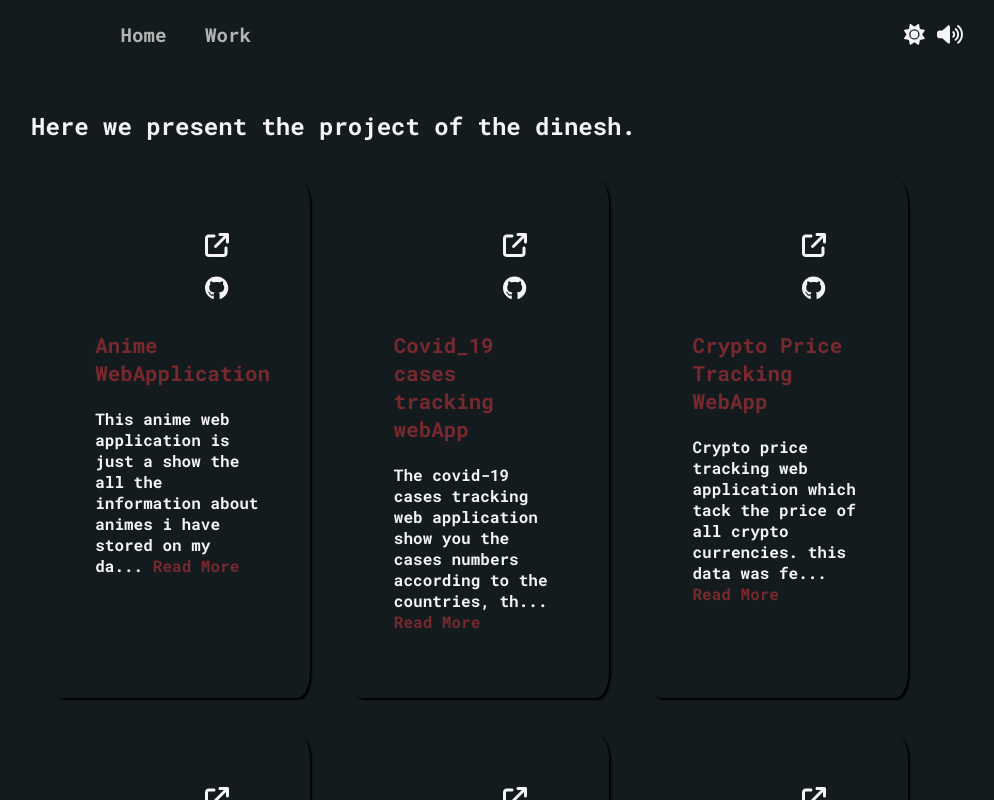
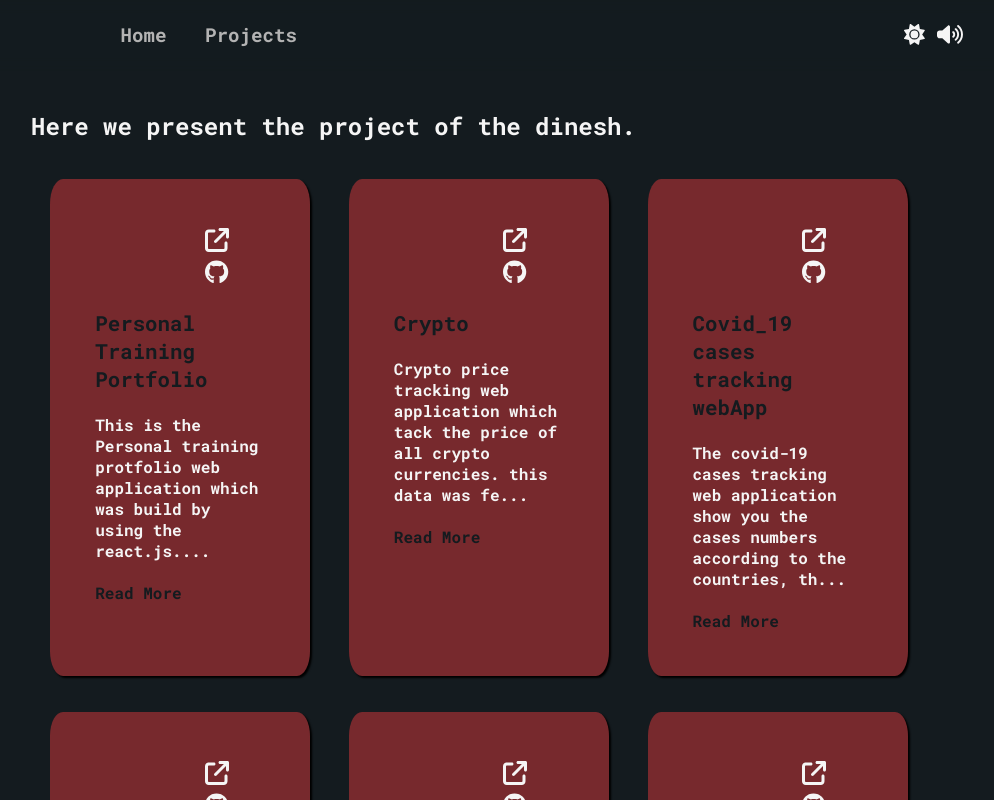
Before and after one commit to dineshnikhil/dineshnikhil.github.io, a React (Create React App) app: page /projects in a window 1280 px wide. Shown: the top 800 px of the page, without its empty margins (161-1155 px from the left). Built offline with nearby package versions, Linux system fonts and the light colour scheme.

Commit message:
completed the navigation part of the project cards

```diff
--- a/src/components/nav/Nav.jsx
+++ b/src/components/nav/Nav.jsx
@@ -75,7 +75,7 @@ function Nav() {
 					to="/projects"
 					onClick={soundOffHandler}
 				>
-					Work
+					Projects
 				</NavLink>
 			</div>
 			<div className={classes.setting}>
--- a/src/components/projects/ProjectCard.jsx
+++ b/src/components/projects/ProjectCard.jsx
@@ -10,23 +10,25 @@ function ProjectCard(props) {
 	return (
 		<div className={classes.project_card_div}>
 			<div className={classes.project_links_div}>
-				<button>
+				<a href={props.obj.url} className={classes.link_button} target="_blank">
 					<FontAwesomeIcon icon={faArrowUpRightFromSquare} />
-				</button>
-				<button>
+				</a>
+				<a
+					href={props.obj.codeUrl}
+					className={classes.link_button}
+					target="_blank"
+				>
 					<FontAwesomeIcon icon={faGithub} />
-				</button>
+				</a>
 			</div>
 			<h3>{props.obj.name}</h3>
-			<h4>
-				{props.obj.info.slice(0, 101)}...{' '}
+			<h4>{props.obj.info.slice(0, 101)}... </h4>
 			<NavLink
 				to={'/projectInfo/' + props.obj.id}
 				className={classes.navLink_read_more}
 			>
 				<span className={classes.read_more_link}>Read More</span>
 			</NavLink>
-			</h4>
 		</div>
 	);
 }
--- a/src/components/projects/ProjectCard.module.css
+++ b/src/components/projects/ProjectCard.module.css
@@ -1,5 +1,5 @@
 .project_card_div {
-	/* background-color: var(--secondary-color); */
+	background-color: var(--secondary-color);
 	border-radius: 5%;
 	box-shadow: 2px 2px 2px black;
 
@@ -13,13 +13,14 @@
 }
 
 .project_card_div h3 {
-	color: var(--secondary-color);
-	font-weight: bold;
+	color: var(--bg-color);
+	font-weight: 800;
 	font-size: 1.3rem;
 }
 
 .read_more_link {
-	color: var(--secondary-color);
+	color: var(--bg-color);
+	font-weight: bold;
 	text-decoration: none;
 }
 
@@ -32,12 +33,16 @@
 	text-decoration: none;
 }
 
+.navLink_read_more:hover {
+	color: #d33a3a;
+}
+
 .project_links_div {
 	/* align-items: right; */
 	padding-left: 60%;
 }
 
-.project_card_div button {
+.link_button {
 	/* width: 100%; */
 	text-align: center;
 	font-size: 1.5rem;
@@ -51,9 +56,9 @@
 	align-items: right;
 }
 
-.project_card_div button:hover {
+.link_button:hover {
 	background-color: transparent;
-	color: #d33a3a;
+	color: var(--bg-color);
 	cursor: pointer;
 }
 
--- a/src/components/projects/ProjectFullInfo.jsx
+++ b/src/components/projects/ProjectFullInfo.jsx
@@ -12,14 +12,22 @@ function ProjectFullInfo() {
 	return (
 		<div className={classes.project_info_div}>
 			<h1>{projectsData[param.id - 1].name}</h1>
-            <div className={classes.action_btns_div}>
-            <button>
-				visit site <FontAwesomeIcon icon={faArrowUpRightFromSquare} />
-			</button>
-			<button>
-				view code <FontAwesomeIcon icon={faGithub} />
-			</button>
-            </div>
+			<div className={classes.action_btns_div}>
+				<a
+					href={projectsData[param.id - 1].url}
+					className={classes.action_btn}
+					target="_blank"
+				>
+					visit site <FontAwesomeIcon icon={faArrowUpRightFromSquare} />
+				</a>
+				<a
+					href={projectsData[param.id - 1].codeUrl}
+					className={classes.action_btn}
+					target="_blank"
+				>
+					view code <FontAwesomeIcon icon={faGithub} />
+				</a>
+			</div>
 			<p>{projectsData[param.id - 1].info}</p>
 		</div>
 	);
--- a/src/components/projects/ProjectFullInfo.module.css
+++ b/src/components/projects/ProjectFullInfo.module.css
@@ -8,20 +8,21 @@
 	width: 50%;
 }
 
-.project_info_div button {
+.action_btn {
 	width: 30%;
 	text-align: center;
 	font-size: 1rem;
 	border: none;
-	border-radius: 5%;
+	border-radius: 1rem;
 	margin-right: 4%;
 	padding: 2.5% 0;
 
 	background-color: var(--social-bg-color);
 	color: var(--social-link-color);
+	text-decoration: none;
 }
 
-.project_info_div button:hover {
+.action_btn:hover {
 	background-color: var(--social-link-color);
 	color: #d33a3a;
 	cursor: pointer;
--- a/src/store/Projects/ProjectsData.js
+++ b/src/store/Projects/ProjectsData.js
@@ -1,24 +1,24 @@
 const projectsData = [
 	{
 		id: 1,
-		name: 'Anime WebApplication',
-		info: 'This anime web application is just a show the all the information about animes i have stored on my database. I created my own api for this application and hosted on horuku servers',
-		url: 'https://dineshnikhil.github.io/anime/',
-		codeUrl: 'https://github.com/dineshnikhil/anime/tree/master',
+		name: 'Personal Training Portfolio',
+		info: 'This is the Personal training protfolio web application which was build by using the react.js.',
+		url: 'https://dineshnikhil.github.io/trainingPortfolio/',
+		codeUrl: 'https://github.com/dineshnikhil/trainingPortfolio/tree/master',
 	},
 	{
 		id: 2,
+		name: 'Crypto',
+		info: 'Crypto price tracking web application which tack the price of all crypto currencies. this data was fetched from the public api.',
+		url: 'https://dineshnikhil.com/crypto/',
+		codeUrl: 'https://github.com/dineshnikhil/crypto/tree/master',
+	},
+	{
+		id: 3,
 		name: 'Covid_19 cases tracking webApp',
 		info: 'The covid-19 cases tracking web application show you the cases numbers according to the countries, these data was fetched from the public api which is official source of information.',
 		url: 'https://dineshnikhil.github.io/covid/',
 		codeUrl: 'https://github.com/dineshnikhil/covid/tree/master',
-	},
-	{
-		id: 3,
-		name: 'Crypto Price Tracking WebApp',
-		info: 'Crypto price tracking web application which tack the price of all crypto currencies. this data was fetched from the public api.',
-		url: 'https://dineshnikhil.github.io/cryptoTracker/',
-		codeUrl: 'https://github.com/dineshnikhil/cryptoTracker/tree/master',
 	},
 	{
 		id: 4,
@@ -30,10 +30,10 @@ const projectsData = [
 	},
 	{
 		id: 5,
-		name: 'Personal Training Portfolio',
-		info: 'This is the Personal training protfolio web application which was build by using the react.js.',
-		url: 'https://dineshnikhil.github.io/trainingPortfolio/',
-		codeUrl: 'https://github.com/dineshnikhil/trainingPortfolio/tree/master',
+		name: 'Anime WebApplication',
+		info: 'This anime web application is just a show the all the information about animes i have stored on my database. I created my own api for this application and hosted on horuku servers',
+		url: 'https://dineshnikhil.github.io/anime/',
+		codeUrl: 'https://github.com/dineshnikhil/anime/tree/master',
 	},
 	{
 		id: 6,
```
Also changed, not shown: 1 other file (tests, documents, lock files or other folders). Lines whose indentation alone changed are shown as unchanged.
